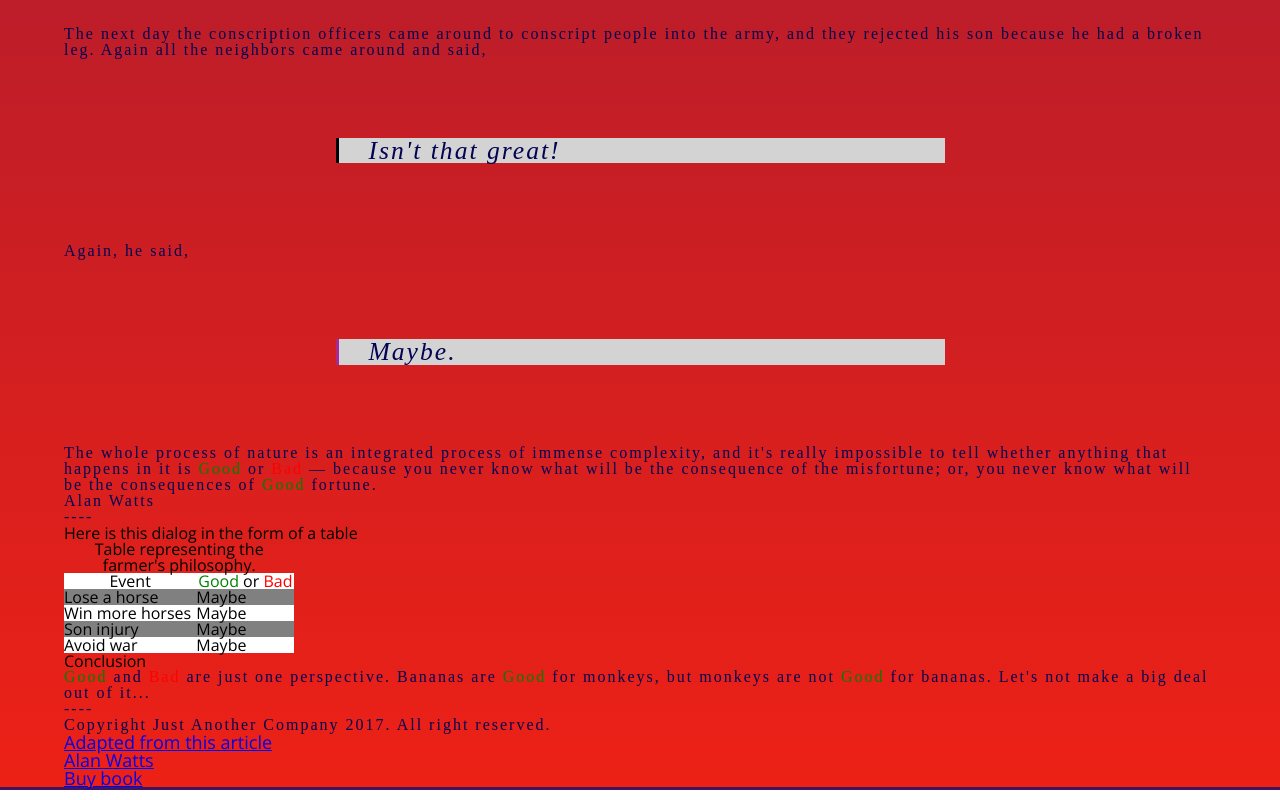
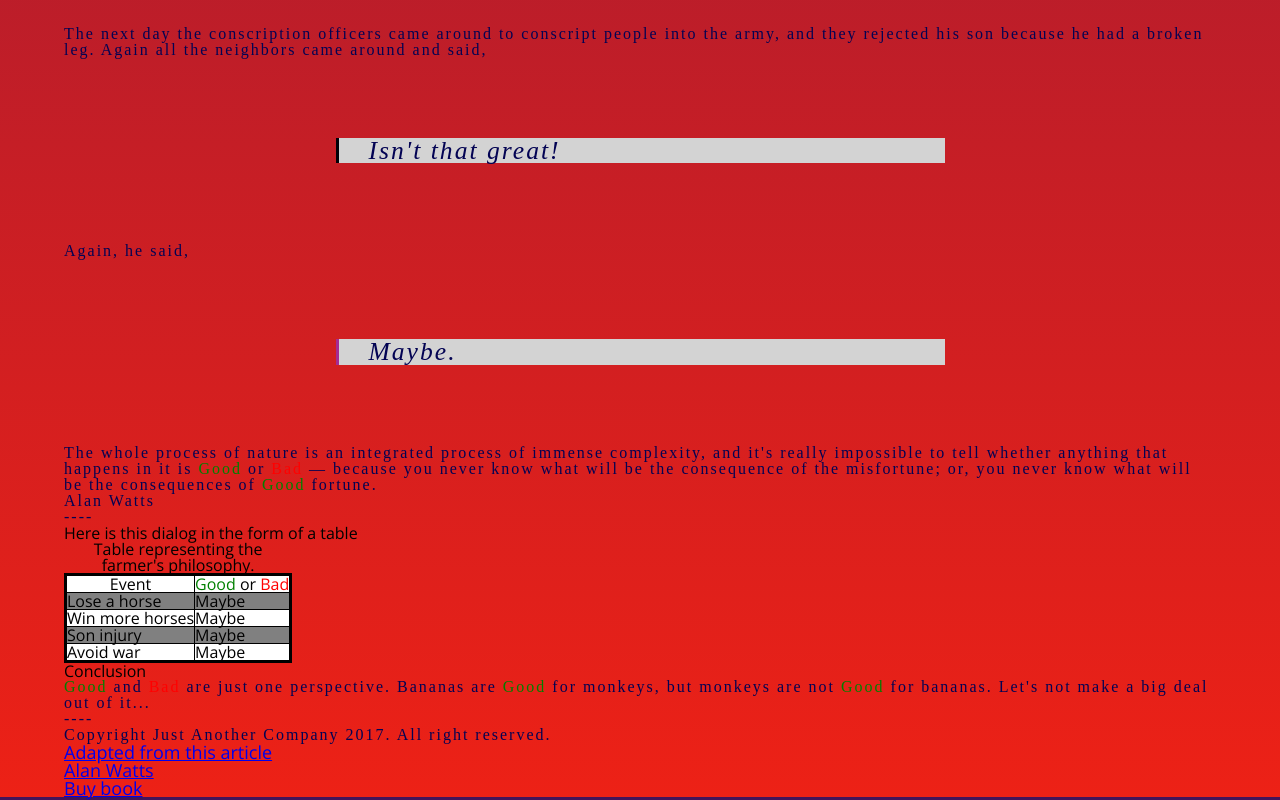
Before and after one commit to MariyaMaki/progressive-enhancement, a plain HTML site: page index.html in a window 1280 px wide. Shown: the part 1982-2782 px from the top of the page. Drawn offline with nearby package versions, Linux system fonts and the light colour scheme.

Commit message:
ajout border

```diff
--- a/index.html
+++ b/index.html
@@ -59,7 +59,7 @@
     </section>
     <section class="conclusion">
         <h2 class="tableau">Here is this dialog in the form of a table</h2>
-        <table style="width: 20%; border-collapse: collapse;" border="1">
+        <table>
             <caption>Table representing the farmer's philosophy.</caption>
             <tbody>
                 <tr>
--- a/style.css
+++ b/style.css
@@ -50,6 +50,13 @@ q {
 .first-paragraphe {
     font-weight: bold;
 }
+table {
+    border: 3px solid black;
+
+}
+td, tr, th {
+    border: 1px solid black;
+}
 tr:nth-child(even) {
     background-color: grey;
 }
```
